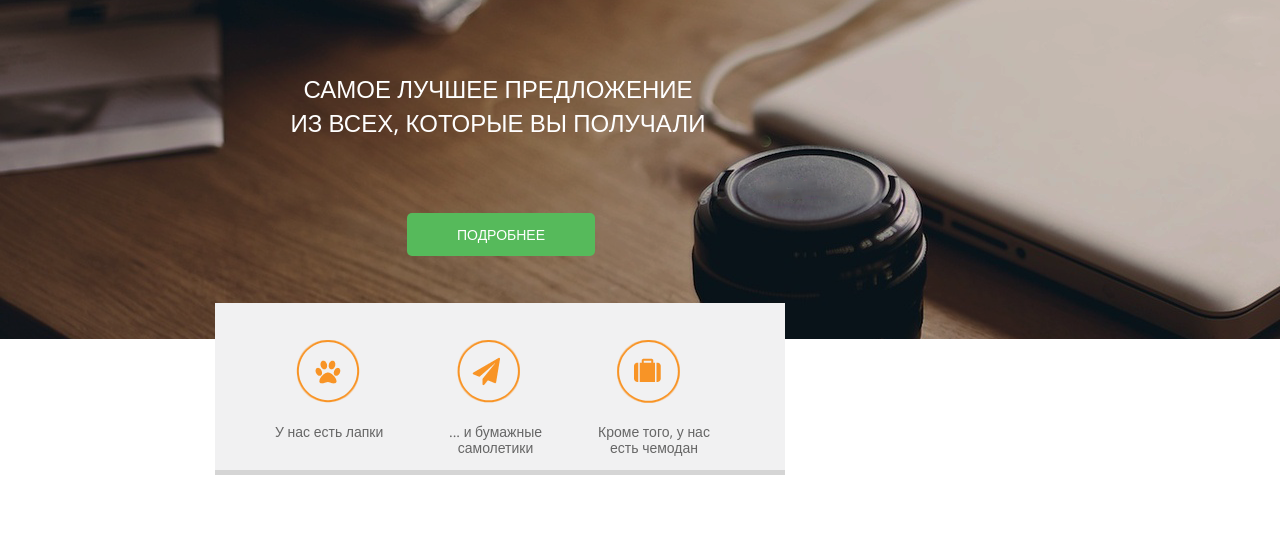
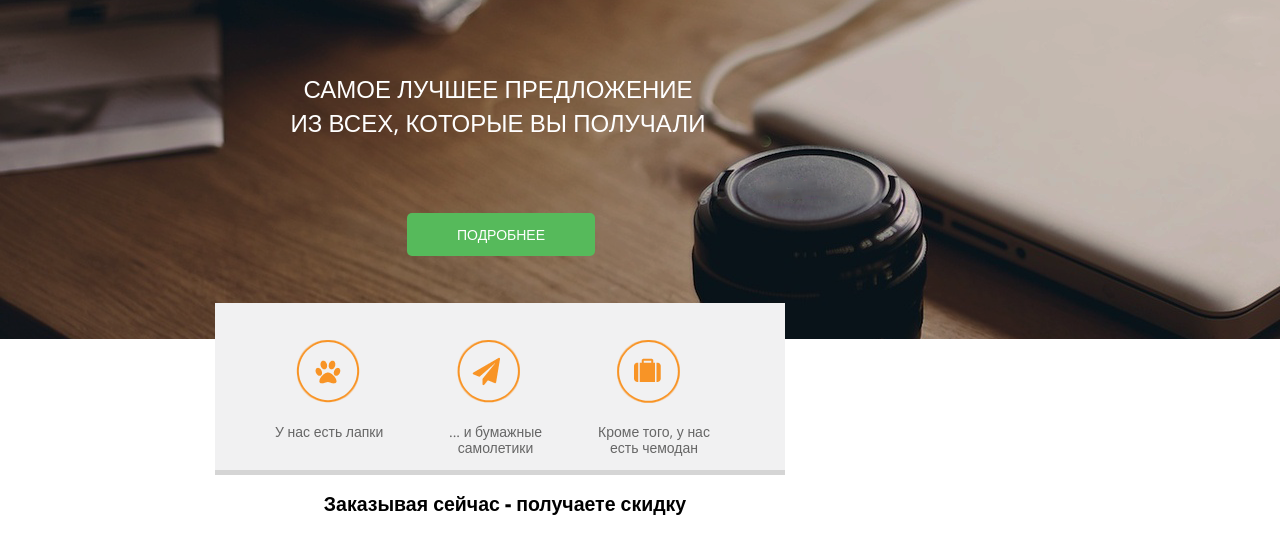
Before and after one commit to froste13/gricev, a plain HTML site: page index.html in a window 1280 px wide. Shown: the part 94-648 px from the top of the page. Drawn offline with nearby package versions, Linux system fonts and the light colour scheme.

Commit message:
add block section add sclass  h2

```diff
--- a/index.html
+++ b/index.html
@@ -45,6 +45,8 @@
     <section class="DISCOUNT">
         <div class="container">
 
+            <h2 align="center">Заказывая сейчас - получаете скидку</h2>
+
         </div>
     </section>
 
```
